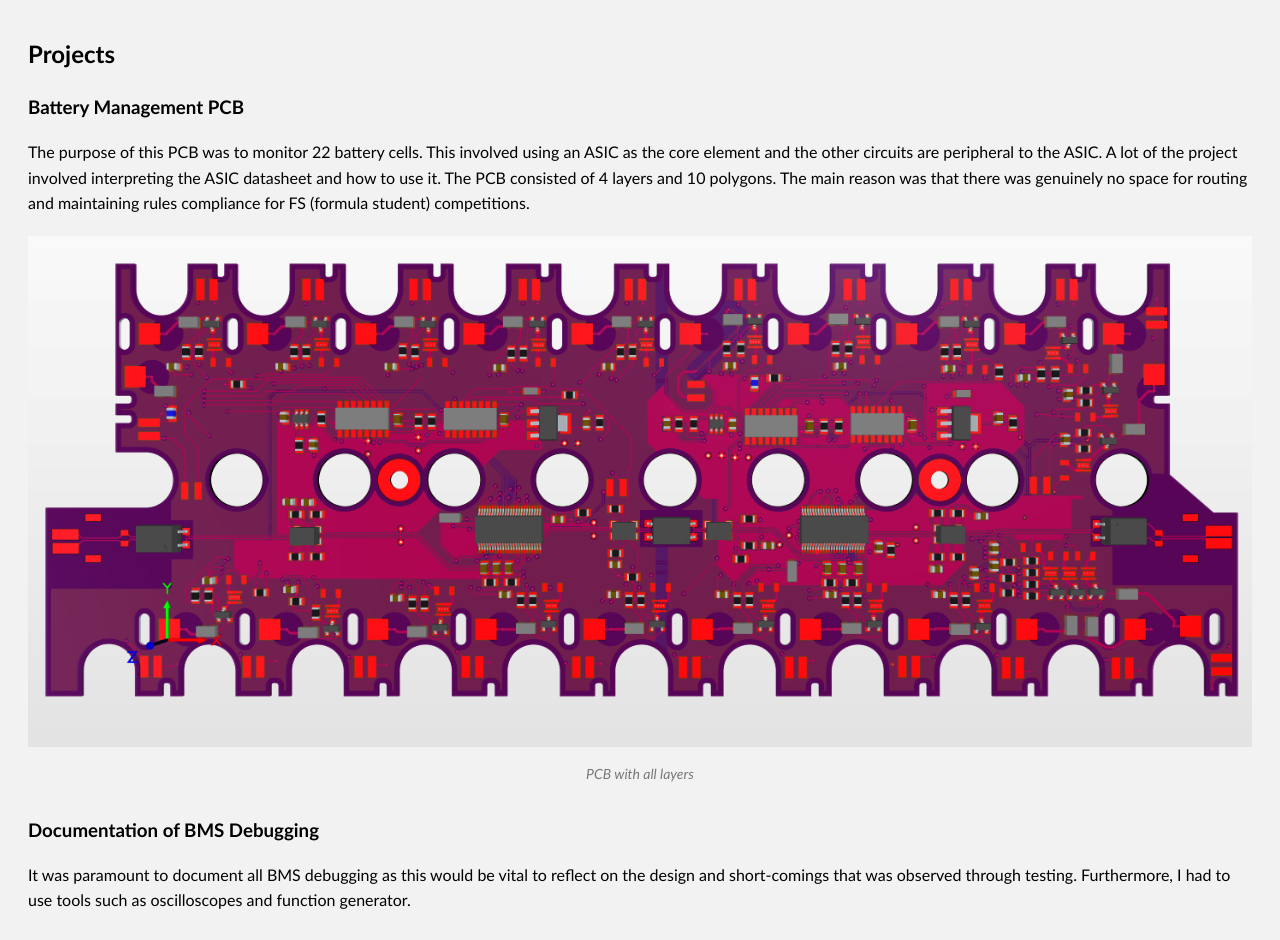
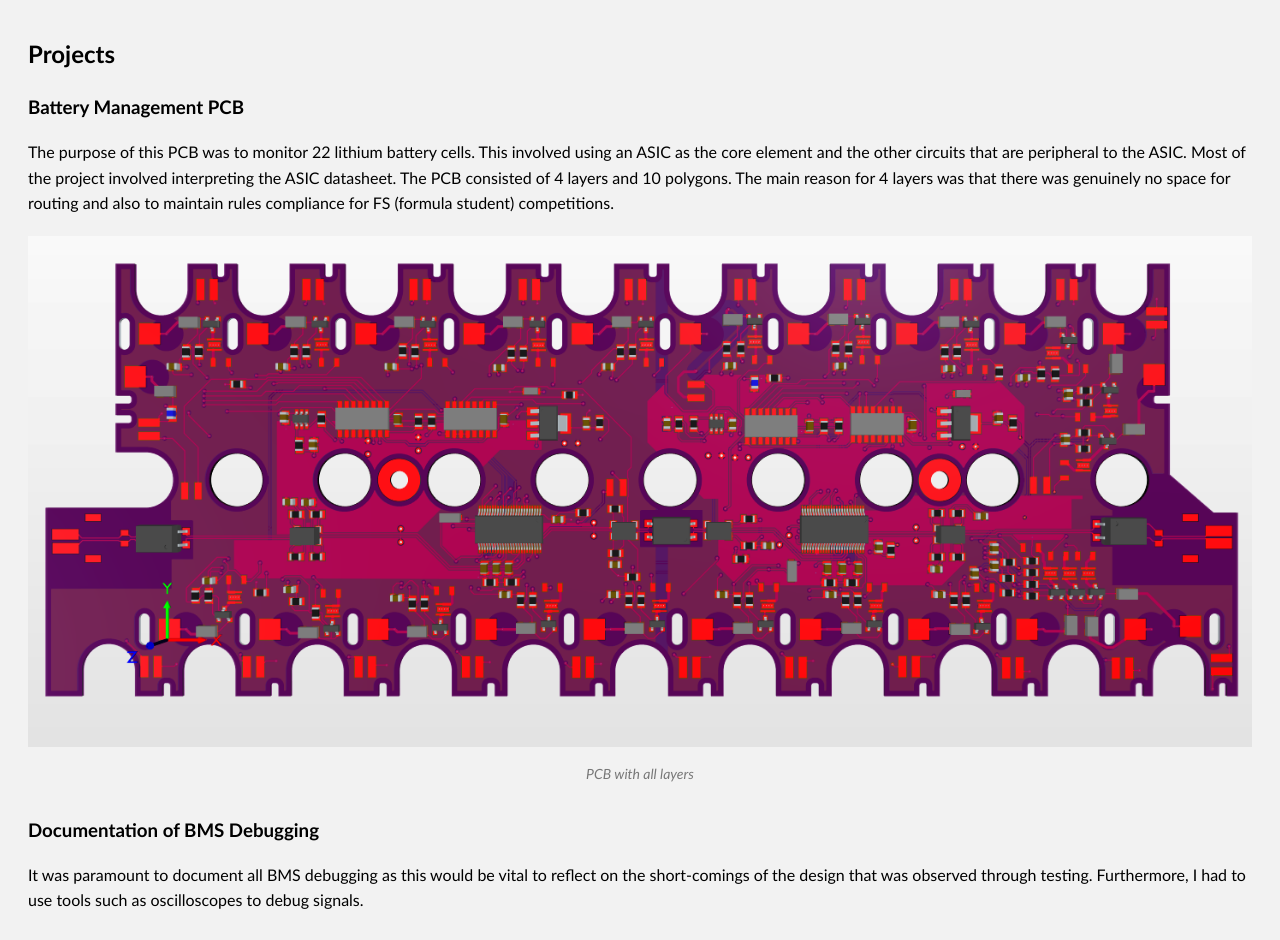
Before and after one commit to AkheelSheik/AkheelSheik.github.io, a plain HTML site: page motorsport.html in a window 1280 px wide. Shown: the part 800-1740 px from the top of the page. Drawn offline with Linux system fonts and the light colour scheme.

Commit message:
grammar fixes

```diff
--- a/index_css.css
+++ b/index_css.css
@@ -43,7 +43,7 @@ body {
 
   a {
     color: #333;
-    text-decoration: none;
+    text-decoration: underline;
   }
 
   a:hover {
--- a/motorsport.html
+++ b/motorsport.html
@@ -29,10 +29,10 @@
             <div element="example_project">
                 <h3>Battery Management PCB</h3>
 
-                <p>The purpose of this PCB was to monitor 22 battery cells. This involved using an ASIC as
-                    the core element and the other circuits are peripheral to the ASIC. A lot of the project involved
-                    interpreting the ASIC datasheet and how to use it. The PCB consisted of 4 layers and 10 polygons.
-                    The main reason was that there was genuinely no space for routing and maintaining rules compliance
+                <p>The purpose of this PCB was to monitor 22 lithium battery cells. This involved using an ASIC as
+                    the core element and the other circuits that are peripheral to the ASIC. Most of the project involved
+                    interpreting the ASIC datasheet. The PCB consisted of 4 layers and 10 polygons.
+                    The main reason for 4 layers was that there was genuinely no space for routing and also to maintain rules compliance
                     for FS (formula student) competitions. </p>
                 <figure>
                     <img src="images/spineboard_pic.png" alt="Top level of the pcb">
@@ -42,8 +42,8 @@
             </div>
             <div element="example_project">
                 <h3>Documentation of BMS Debugging</h3>
-                <p> It was paramount to document all BMS debugging as this would be vital to reflect on the design and short-comings that was observed through testing.
-                     Furthermore, I had to use tools such as oscilloscopes and function generator. </p>
+                <p> It was paramount to document all BMS debugging as this would be vital to reflect on the short-comings of the design that was observed through testing.
+                     Furthermore, I had to use tools such as oscilloscopes to debug signals. </p>
             </div>
 
 
@@ -53,7 +53,7 @@
                     the battery management PCB above had 23 cells, and it was a nightmare to test the functionality as
                     there was about 46 inputs to simulate, and this had to be manually soldered on to the rectangular
                     taps. Hence this PCB consisted of testing pins and simulate the input the signals to the battery
-                    management PCB. This led to faster PCB testing as the initial set up time was very low.</p>
+                    management PCB. This led to faster PCB testing as the initial set up time was high however subsequent boards for testing was done relatively fast.</p>
                 <figure>
                     <img src="images/Testing_board_pcb.png">
                     <figcaption>Testing board PCB</figcaption>
@@ -82,10 +82,6 @@
                 <p>The BMS firmware was written in embedded C/C++, and it was written to take data from the ASIC which
                     was used to measure the battery cell data then it was stored in an object. The micro-controllers that were used for the BMS firmware were Teensy 3.2 and PSOC. Further initiated plans to move to a singular micro-controller which is the STM-32. It also used unit testing, which was something new that I had learned and implemented. This was especially useful for writing cell algorithms and was useful to simulate the data of
                     the car without needing to access to the car.
-                <figure>
-                    <img src="images/unit_testing_code.png" alt="unit testing code">
-                    <figcaption>Example of unit testing code</figcaption>
-                </figure>
             </div>
         </div>
 
```
Also changed, not shown: index.html (+1 -1 lines).
